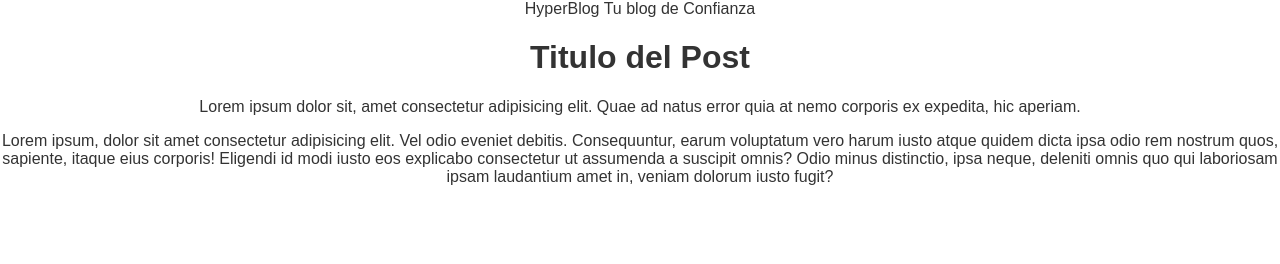
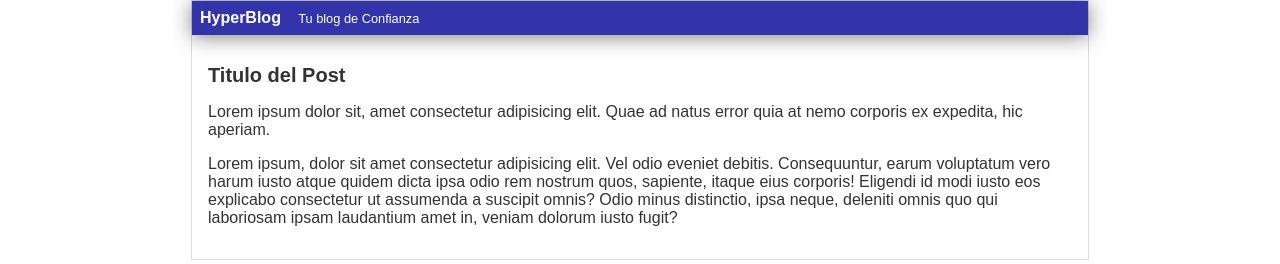
Before and after one commit to Adrian-Corttes/HyperBlog, a plain HTML site: page index.html in a window 1280 px wide. Drawn offline with Linux system fonts and the light colour scheme.

Commit message:
modified the blog

```diff
--- a/css/style.css
+++ b/css/style.css
@@ -6,18 +6,14 @@ body{
    margin: 0;
    padding: 0;
 }
-#container{
+.container{
    width: 70%;
    padding: 0;
    text-align: left;
    border: solid 1px #DDD;
    margin: 0 auto;
-   border: solid 1px #333;
 }
-#container h1{
-   font-size: 20px;
-}
-#header{
+.header{
    background: #33a;
    box-shadow: 0px 2px 20px 0px rgba(0, 0, 0, 0.5);
    color: white;
@@ -25,11 +21,17 @@ body{
    margin: 0;
    padding: 0.5em;
 }
-#header #tagline{
+
+.header__tagline{
    padding: 0 0 0 1em;
    font-weight: normal;
    font-size: 0.8em;
 }
-#post{
+
+.post{
    padding: 1em;
 }
+
+.post__title{
+   font-size: 20px;
+}
--- a/index.html
+++ b/index.html
@@ -11,10 +11,10 @@
       <div class="container">
          <div class="header">
             HyperBlog
-            <span class="tagline">Tu blog de Confianza</span>
+            <span class="header__tagline">Tu blog de Confianza</span>
          </div>
          <div class="post">
-            <h1>Titulo del Post</h1>
+            <h1 class="post__title">Titulo del Post</h1>
             <p>
                Lorem ipsum dolor sit, amet consectetur adipisicing elit.
                Quae ad natus error quia at nemo corporis ex expedita,
```
